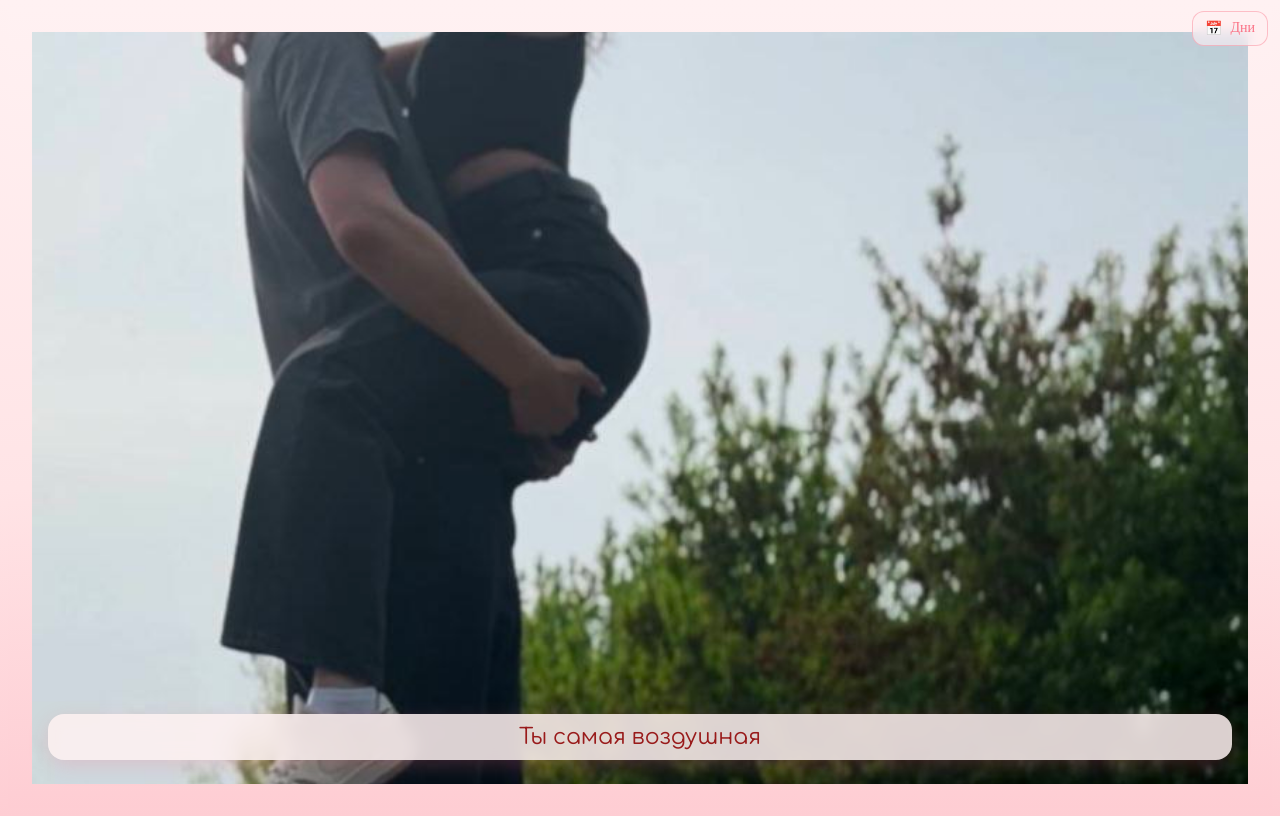
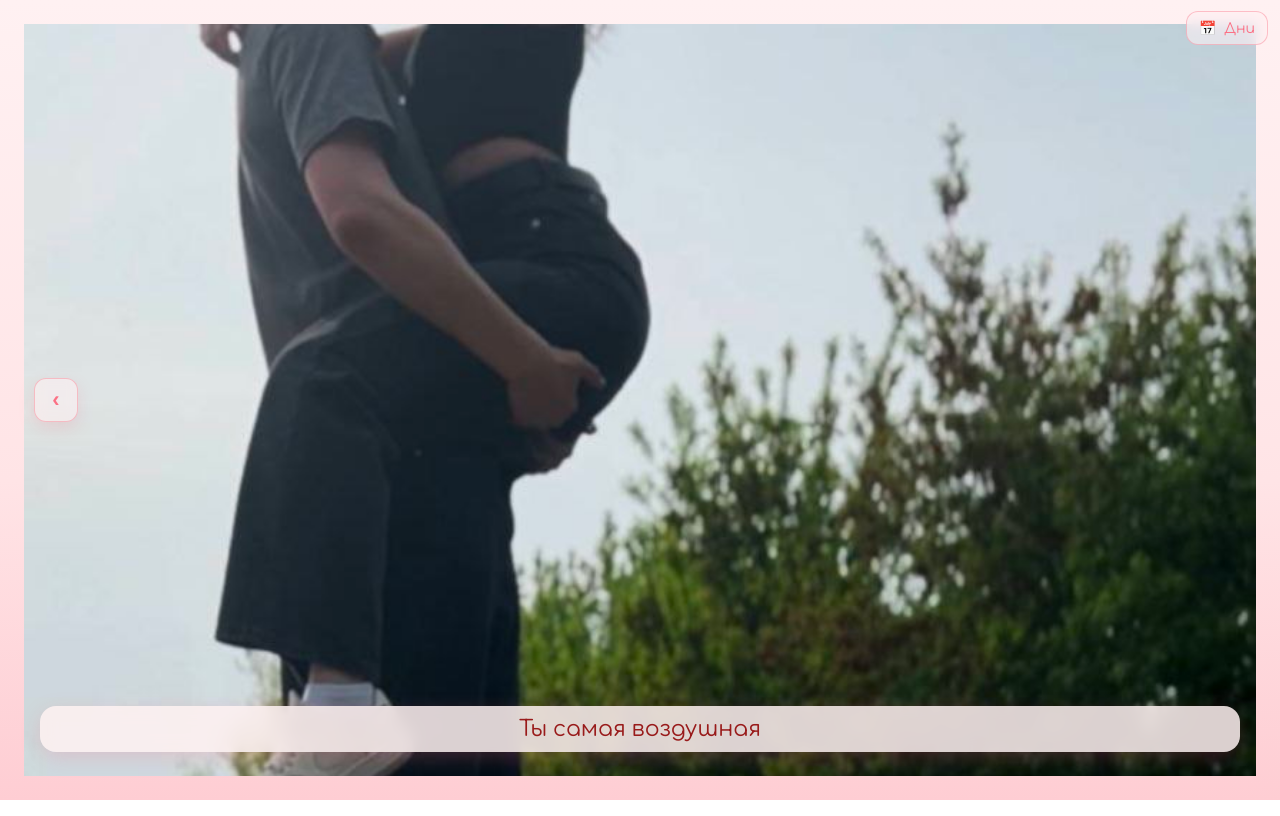
Before and after one commit to Aklavilone/aklavlione.github.io, a plain HTML site: page index.html in a window 1280 px wide. Both pictures are taken after a click on the button "Продолжить". Drawn offline with Linux system fonts and the light colour scheme.

Commit message:
index.html

```diff
--- a/index.html
+++ b/index.html
@@ -7,8 +7,12 @@
   <meta name="apple-mobile-web-app-capable" content="yes">
   <meta name="apple-mobile-web-app-status-bar-style" content="default">
   <meta name="apple-mobile-web-app-title" content="Нежный День">
-  <!-- iOS icon как data URL (однотонный розовый) -->
+
+  <!-- ИКОНКИ (реальные PNG-файлы) -->
   <link rel="apple-touch-icon" sizes="180x180" href="icons/apple-touch-icon.png">
+  <link rel="icon" type="image/png" sizes="192x192" href="icons/icon-192.png">
+  <link rel="icon" type="image/png" sizes="512x512" href="icons/icon-512.png">
+
   <link rel="manifest" href="manifest.webmanifest" />
 
   <!-- Нежные шрифты -->
@@ -24,32 +28,34 @@
       --pink-100:#ffe4e6;
       --pink-200:#fecdd3;
       --accent:#fb7185;
-      --text:#374151;       /* тёмно-серый */
+      --text:#374151;
       --muted:#6b7280;
       --gray-dark:#1f2937;
       --gray:#9ca3af;
       --gray-light:#e5e7eb;
-      --radius:14px;        /* скругление 12–16px */
-      --fade-ms:1000ms;     /* 800–1200 мс */
+      --radius:14px;
+      --fade-ms:1000ms;
     }
     *{box-sizing:border-box}
-    html, body{
-  min-height:100%;
-  height:auto;                 /* позволяем странице расти выше вьюпорта */
-}
-html{
-  background: linear-gradient(180deg,var(--pink-50),var(--pink-100) 60%, var(--pink-200));
-  background-repeat:no-repeat; /* не даём повторяться при скролле */
-}
-body{
-  background:inherit;          /* тянем тот же градиент и на body */
-}
 
-    /* ===== Layout ===== */
+    /* Фон тянется на длинных страницах (iOS fix) */
+    html, body{ min-height:100%; height:auto; }
+    html{
+      background: linear-gradient(180deg,var(--pink-50),var(--pink-100) 60%, var(--pink-200));
+      background-repeat:no-repeat;
+    }
+    body{
+      margin:0;
+      font-family:'Comfortaa', system-ui, -apple-system, Segoe UI, Roboto, sans-serif;
+      color:var(--text);
+      background:inherit;
+      -webkit-tap-highlight-color:transparent;
+    }
+
     #app{ min-height:100svh; display:flex; flex-direction:column; }
     .container{ flex:1; display:flex; align-items:stretch; justify-content:center; padding:24px; }
 
-    /* Топбар всегда справа сверху */
+    /* Топбар справа сверху */
     .topbar{
       position:fixed;
       top:env(safe-area-inset-top, 0);
@@ -62,7 +68,7 @@ body{
       padding:0 12px;
       z-index:20;
       background:transparent;
-      pointer-events:none; /* чтобы не мешал, кликабельность вернём на кнопку */
+      pointer-events:none;
     }
     .btn-days{
       pointer-events:auto;
@@ -79,11 +85,11 @@ body{
     }
     .btn-days:active{transform:translateY(1px)}
 
-    /* ===== Стартовый экран ===== */
+    /* Стартовый экран */
     .start{
       display:flex; flex-direction:column; align-items:center; gap:18px;
       text-align:center; max-width:520px; width:100%;
-      user-select:none; margin:auto; /* центрирование внутри .container */
+      user-select:none; margin:auto;
     }
     .hello{
       font-family:'Dancing Script','Comfortaa',cursive;
@@ -91,9 +97,9 @@ body{
       color:#be123c; text-shadow:0 2px 0 rgba(255,255,255,0.6);
     }
     .btn-primary{
-      font:600 16px/1 'Comfortaa', sans-serif; /* средний кегль */
+      font:600 16px/1 'Comfortaa', sans-serif;
       padding:14px 22px;
-      border:1.5px solid rgba(55,65,81,0.2); /* светлая окантовка */
+      border:1.5px solid rgba(55,65,81,0.2);
       background:#fff; color:var(--text);
       border-radius:var(--radius);
       min-width:220px; cursor:pointer;
@@ -105,9 +111,9 @@ body{
     .fade-out{ opacity:0; transform:translateY(8px); transition:opacity var(--fade-ms) ease, transform var(--fade-ms) ease; }
     .hidden{display:none !important}
 
-    /* ===== Экран дня ===== */
+    /* Экран дня */
     .day{
-      position:relative; width:100%; min-height:100%; /* важно: растягиваемся */
+      position:relative; width:100%; min-height:100%;
       display:flex; align-items:center; justify-content:center;
     }
     .media{
@@ -126,12 +132,31 @@ body{
       font-size:22px; text-align:center;
       box-shadow:0 6px 20px rgba(251,113,133,0.22);
       backdrop-filter:blur(8px);
+      z-index:4;
     }
 
-    /* ===== Экран «Дни» ===== */
+    /* Стрелки-навигации по дням */
+    .nav-arrow{
+      position:absolute; top:50%; transform:translateY(-50%);
+      width:44px; height:44px;
+      display:flex; align-items:center; justify-content:center;
+      font-size:22px; line-height:1; font-weight:700;
+      color:var(--accent);
+      background:rgba(255,241,242,0.6);
+      border:1px solid rgba(251,113,133,0.4);  /* рамка как у кнопки «Дни» */
+      border-radius:12px;
+      box-shadow:0 6px 16px rgba(251,113,133,0.18);
+      user-select:none; cursor:pointer; z-index:5;
+      backdrop-filter:saturate(150%) blur(6px);
+    }
+    .nav-arrow:active{ transform:translateY(-50%) scale(0.98); }
+    .nav-arrow.left{ left:10px; }
+    .nav-arrow.right{ right:10px; }
+
+    /* Экран «Дни» */
     .days{ width:100%; max-width:900px; margin:70px auto 24px; padding:0 16px; }
     .grid{ display:grid; grid-template-columns:repeat(auto-fill, minmax(96px,1fr)); gap:12px; }
-    @media (max-width:420px){ .grid{ grid-template-columns:repeat(3,1fr);} } /* минимум 3 столбца на телефоне */
+    @media (max-width:420px){ .grid{ grid-template-columns:repeat(3,1fr);} }
     .tile{
       position:relative; aspect-ratio:1/1; border-radius:14px; overflow:hidden;
       display:flex; align-items:center; justify-content:center;
@@ -140,7 +165,7 @@ body{
     }
     .tile:active{transform:scale(0.98)}
     .tile .num{ position:relative; z-index:2; text-shadow:0 2px 8px rgba(0,0,0,.35) }
-    .tile.available{ background:#111827; } /* тёмно-серый */
+    .tile.available{ background:#111827; }
     .tile.future{ background:var(--gray-light); color:#6b7280; pointer-events:none; cursor:default; opacity:.8; }
     .tile.viewed{ background:#000; color:#fff; }
     .tile.viewed .bg{
@@ -163,17 +188,14 @@ body{
   </div>
 
   <script type="module">
-    // Важно: версия в URL, чтобы обходить кэш браузера/SW при обновлении контента
     import { CONTENT } from './content.js?v=3';
 
-    // Регистрация Service Worker
     if ('serviceWorker' in navigator) {
       window.addEventListener('load', () => navigator.serviceWorker.register('./sw.js').catch(console.error));
     }
 
-    // ===== Хранилище состояний =====
-    const VIEWED_KEY = 'viewedDates';   // ["YYYY-MM-DD", ...]
-    const STARTED_KEY = 'startedFlag';  // нажата ли "Продолжить" в текущей сессии
+    const VIEWED_KEY = 'viewedDates';
+    const STARTED_KEY = 'startedFlag';
     const store = {
       get viewed(){ try { return JSON.parse(localStorage.getItem(VIEWED_KEY)||'[]'); } catch { return []; } },
       set viewed(v){ localStorage.setItem(VIEWED_KEY, JSON.stringify(Array.from(new Set(v)))); },
@@ -181,13 +203,7 @@ body{
       set started(v){ v ? sessionStorage.setItem(STARTED_KEY,'1') : sessionStorage.removeItem(STARTED_KEY); }
     };
 
-    // ===== Дата по Москве с порогом 08:00 =====
-    /**
-     * Возвращает "YYYY-MM-DD" для эффективного московского дня.
-     * Если в Москве до 08:00 — возвращается вчерашний календарный день, иначе — сегодня.
-     * Примеры:
-     *  • 07:59 MSK → вчера; • 08:00 MSK → сегодня.
-     */
+    /** Возвращает "YYYY-MM-DD" с порогом 08:00 MSK */
     function getEffectiveMoscowDate(){
       const now = new Date();
       const parts = new Intl.DateTimeFormat('ru-RU', {
@@ -198,16 +214,15 @@ body{
       let y=get('year'), m=get('month'), d=get('day');
       const hour=get('hour');
       if (hour < 8){ const p=prevDate(y,m,d); y=p.y; m=p.m; d=p.d; }
-      const s = `${y}-${String(m).padStart(2,'0')}-${String(d).padStart(2,'0')}`;
-      console.debug('[MSK effective date]', s);
-      return s;
+      return `${y}-${String(m).padStart(2,'0')}-${String(d).padStart(2,'0')}`;
     }
     function isLeap(y){ return (y%4===0 && y%100!==0) || (y%400===0); }
     function dim(y,m){ return [0,31,isLeap(y)?29:28,31,30,31,30,31,31,30,31,30,31][m]; }
     function prevDate(y,m,d){ if(d>1) return {y,m,d:d-1}; if(m>1){const pm=m-1; return {y,m:pm,d:dim(y,pm)};} return {y:y-1,m:12,d:31}; }
 
-    // ===== Роутер =====
     const $view = document.getElementById('view');
+    window.addEventListener('hashchange', route);
+    window.addEventListener('load', route);
     function route(){
       const hash = location.hash || '#/start';
       const [_, root, param] = hash.split('/');
@@ -219,10 +234,7 @@ body{
         default: location.hash = '#/start';
       }
     }
-    window.addEventListener('hashchange', route);
-    window.addEventListener('load', route);
 
-    // ===== Вьюхи =====
     function renderStart(){
       $view.innerHTML = `
         <section class="start" id="start">
@@ -250,22 +262,57 @@ body{
     }
 
     function renderDay(dateStr, markFromToday=false){
-      const item = CONTENT.find(x => x.date === dateStr);
-      if (!item) {
+      const idx = CONTENT.findIndex(x => x.date === dateStr);
+      const item = CONTENT[idx];
+      if (idx === -1 || !item) {
         $view.innerHTML = `<section class="day"><div class="caption">Запись не найдена (${dateStr}). Обновите <code>content.js</code>.</div></section>`;
         return;
       }
+      const effective = getEffectiveMoscowDate();
+      const canPrev = idx > 0;
+      const canNext = idx < CONTENT.length - 1 && CONTENT[idx + 1].date <= effective; // правая стрелка пропадает на «сегодня»
+
       $view.innerHTML = `
         <section class="day" aria-label="Экран дня">
           <img class="media" alt="Картинка дня ${dateStr}" src="${item.img}" id="media"/>
+          <button class="nav-arrow left ${canPrev?'':'hidden'}" id="prevBtn" aria-label="Предыдущий день" title="Предыдущий день">‹</button>
+          <button class="nav-arrow right ${canNext?'':'hidden'}" id="nextBtn" aria-label="Следующий день" title="Следующий день">›</button>
           <div class="caption" id="caption">${escapeHtml(item.caption)}</div>
         </section>
       `;
+
       if (store.started && (markFromToday || location.hash.startsWith('#/day/'))) {
         const v = store.viewed; if (!v.includes(dateStr)) { v.push(dateStr); store.viewed = v; }
       }
-      // Если хочется "contain" вместо "cover", можно раскомментировать:
-      // document.getElementById('media').style.objectFit = 'contain';
+
+      // Навигация стрелками
+      const prevBtn = document.getElementById('prevBtn');
+      const nextBtn = document.getElementById('nextBtn');
+
+      if (canPrev && prevBtn) {
+        prevBtn.addEventListener('click', () => {
+          const prevDateStr = CONTENT[idx - 1].date;
+          location.hash = '#/day/' + prevDateStr;
+        });
+      }
+      if (canNext && nextBtn) {
+        nextBtn.addEventListener('click', () => {
+          const nextDateStr = CONTENT[idx + 1].date;
+          location.hash = '#/day/' + nextDateStr;
+        });
+      }
+
+      // Небольшой свайп-жест (по желанию пользователя; без библиотек)
+      let touchX=null;
+      $view.querySelector('.day').addEventListener('touchstart', e=>{ touchX = e.changedTouches[0].clientX; }, {passive:true});
+      $view.querySelector('.day').addEventListener('touchend', e=>{
+        if (touchX==null) return;
+        const dx = e.changedTouches[0].clientX - touchX;
+        const thresh = 40; // «разумное» значение
+        if (dx > thresh && canPrev) prevBtn?.click();
+        else if (dx < -thresh && canNext) nextBtn?.click();
+        touchX=null;
+      }, {passive:true});
     }
 
     function renderDays(){
@@ -285,7 +332,6 @@ body{
       });
     }
 
-    // ===== Утилиты =====
     function escapeHtml(s){ return String(s).replace(/[&<>"']/g, m=>({'&':'&amp;','<':'&lt;','>':'&gt;','"':'&quot;',"'":'&#39;'}[m])); }
 
     if (!location.hash) location.hash = '#/start';
```
